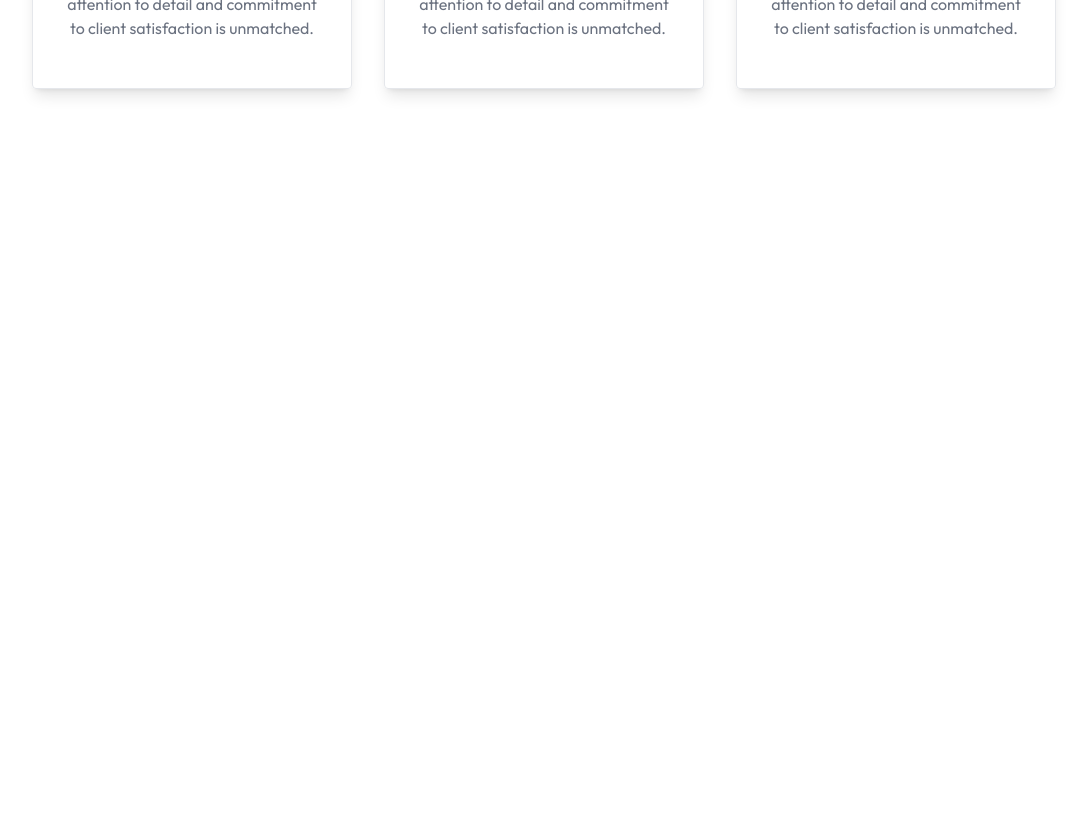
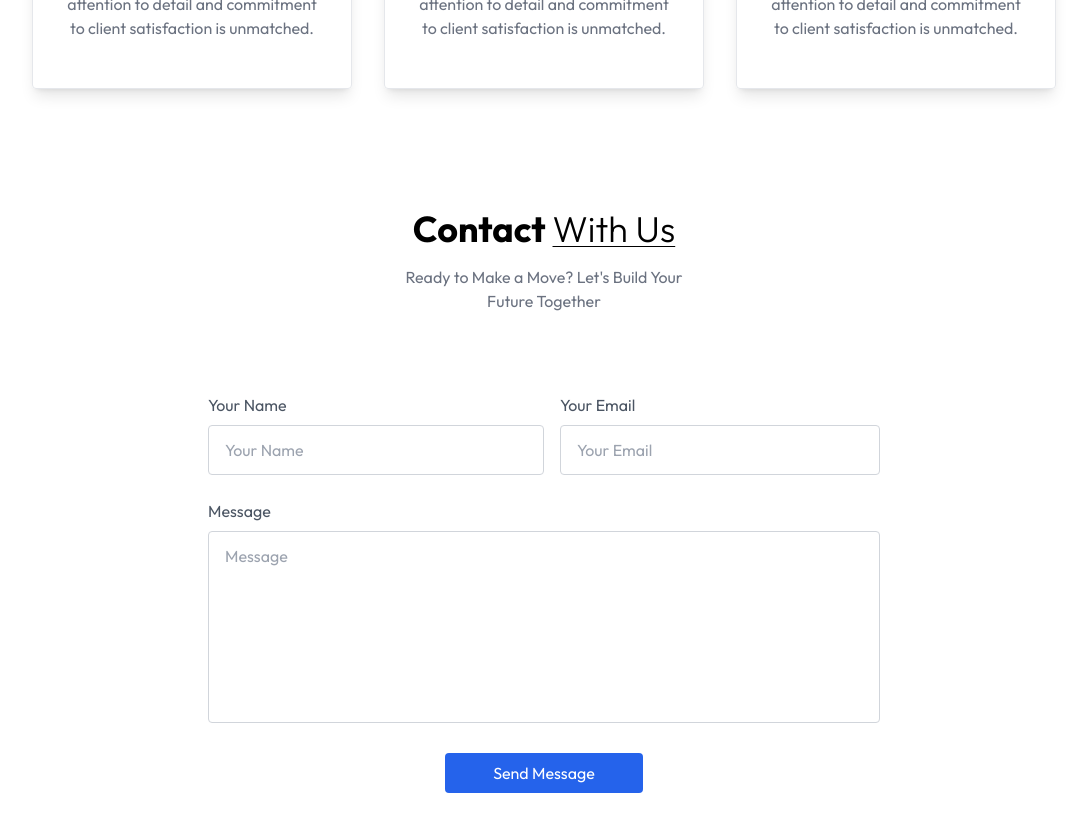
Before and after one commit to Rahulmohanty637/real-estate, a React (Vite) app: page / in a window 1280 px wide. Shown: the part 2960-3791 px from the top of the page, without its empty margins (96-1183 px from the left). Before the commit the page ends 3089 px from the top, so only its background shows below. Built offline with nearby package versions, Linux system fonts and the light colour scheme.

Commit message:
Contact.jsx

```diff
--- a/src/App.jsx
+++ b/src/App.jsx
@@ -3,6 +3,7 @@
 import About from "./components/About";
 import Projects from "./components/Projects";
 import Testimonials from "./components/Testimonials";
+import Contact from "./components/Contact";
 
 const App = () => {
   return (
@@ -11,6 +12,7 @@
       <About />
       <Projects />
       <Testimonials />
+      <Contact />
     </div>
   );
 };
--- /dev/null
+++ b/src/components/Contact.jsx
@@ -0,0 +1,54 @@
+import React from "react";
+
+const Contact = () => {
+  return (
+    <div className="text-center p-6 py-20">
+      <h1 className="text-2xl sm:text-4xl font-bold text-center mb-4">
+        Contact{" "}
+        <span className="underline underline-offset-4 decoration-1 under font-light">
+          With Us
+        </span>
+      </h1>
+      <p className="text-center text-gray-500 mb-12 max-w-80 mx-auto">
+        Ready to Make a Move? Let's Build Your Future Together
+      </p>
+      <form className="max-w-2xl mx-auto text-gray-600 pt-8">
+        <div className="flex flex-wrap">
+          <div className="w-full md:w-1/2 text-left">
+            Your Name
+            <input
+              className="w-full border border-gray-300 rounded py-3 px-4 mt-2"
+              type="text"
+              name="Name"
+              placeholder="Your Name"
+              required
+            />
+          </div>
+          <div className="w-full md:w-1/2 text-left md:pl-4">
+            Your Email
+            <input
+              className="w-full border border-gray-300 rounded py-3 px-4 mt-2"
+              type="email"
+              name="Email"
+              placeholder="Your Email"
+              required
+            />
+          </div>
+        </div>
+        <div className="my-6 text-left">
+          Message
+          <textarea
+            name="Message"
+            placeholder="Message"
+            className="w-full border border-gray-300 rounded py-3 px-4 mt-2 h-48 resize-none"
+          ></textarea>
+        </div>
+        <button className="bg-blue-600 text-white py-2 px-12 mb-10 rounded">
+          Send Message
+        </button>
+      </form>
+    </div>
+  );
+};
+
+export default Contact;
```
